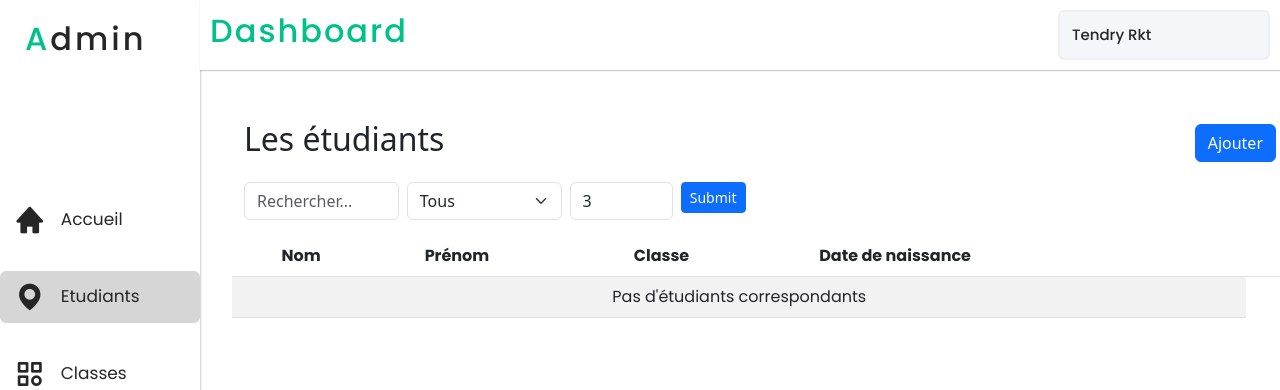
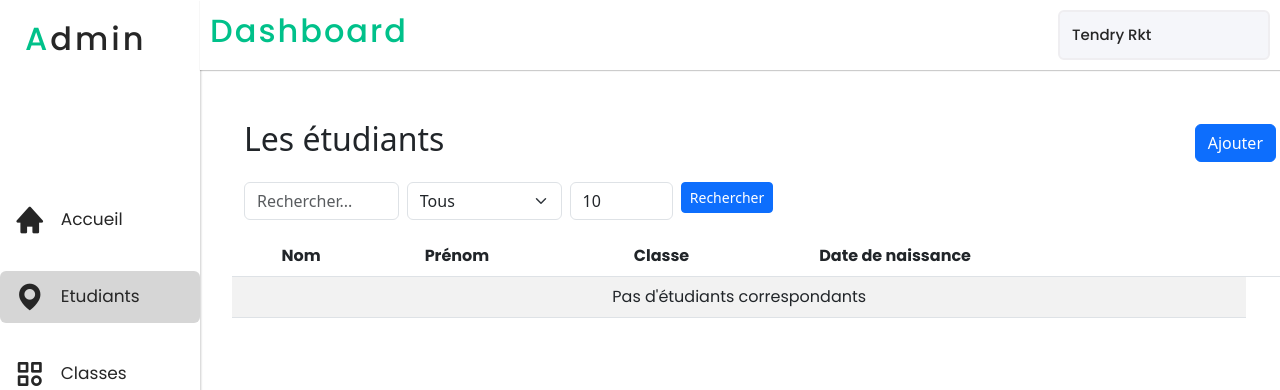
Before and after one commit to Tendry-Rkt56/student-fee-management, a PHP site: page /students in a window 1280 px wide. Shown: the top 390 px of the page. Run offline with PHP 8.4, Linux system fonts and the light colour scheme; data that the repository does not hold is empty; some libraries are stand-ins or nearby versions.

Commit message:
Validation du limit dans les étudiants

```diff
--- a/src/Controller/StudentController.php
+++ b/src/Controller/StudentController.php
@@ -11,8 +11,8 @@ class StudentController extends Controller
      public function index(array $data = [])
      {
           $count = $this->getManager(Student::class)->count($data);
-          $page = $data['page'] ?? 1;
-          $limit = $data['limit'] ?? 3;
+          $page = isset($data['page']) && !empty($data['page']) ? $data['page'] : 1;
+          $limit = isset($data['limit']) && !empty($data['limit']) ? $data['limit'] : 10;
           $maxPages = ceil($count / $limit);
           $offset = ($page - 1) * $limit;
           $students = $this->getManager(Student::class)->findWithClasse($limit, $offset, $data);
--- a/templates/students/index.html.php
+++ b/templates/students/index.html.php
@@ -32,8 +32,8 @@
                               <option <?php if (array_key_exists('classe', $data) && $data['classe'] == $classe->id): ?> selected <?php endif ?> value="<?=$classe->id?>"><?=$classe->nom?></option>
                          <?php endforeach ?>
                     </select>
-                    <input value="<?=$limit?>" style="width:10%;" name="limit" type="number" placeholder="Pagination..." class="form-control">
-                    <input type="submit" class="btn btn-sm btn-primary">
+                    <input value="<?=$limit?>" id="limit" style="width:10%;" name="limit" type="number" placeholder="Pagination..." class="form-control">
+                    <input type="submit" class="btn btn-sm btn-primary" value="Rechercher">
                </form>
                <table style="font-family:Poppins;" class="table table-striped">
                     <thead>
@@ -93,5 +93,7 @@
           </div>
      </div>
 
+     <script src="/assets/script/input.js"></script>
+
 </body>
 </html>
```
Also changed, not shown: public/assets/script/input.js (added).
